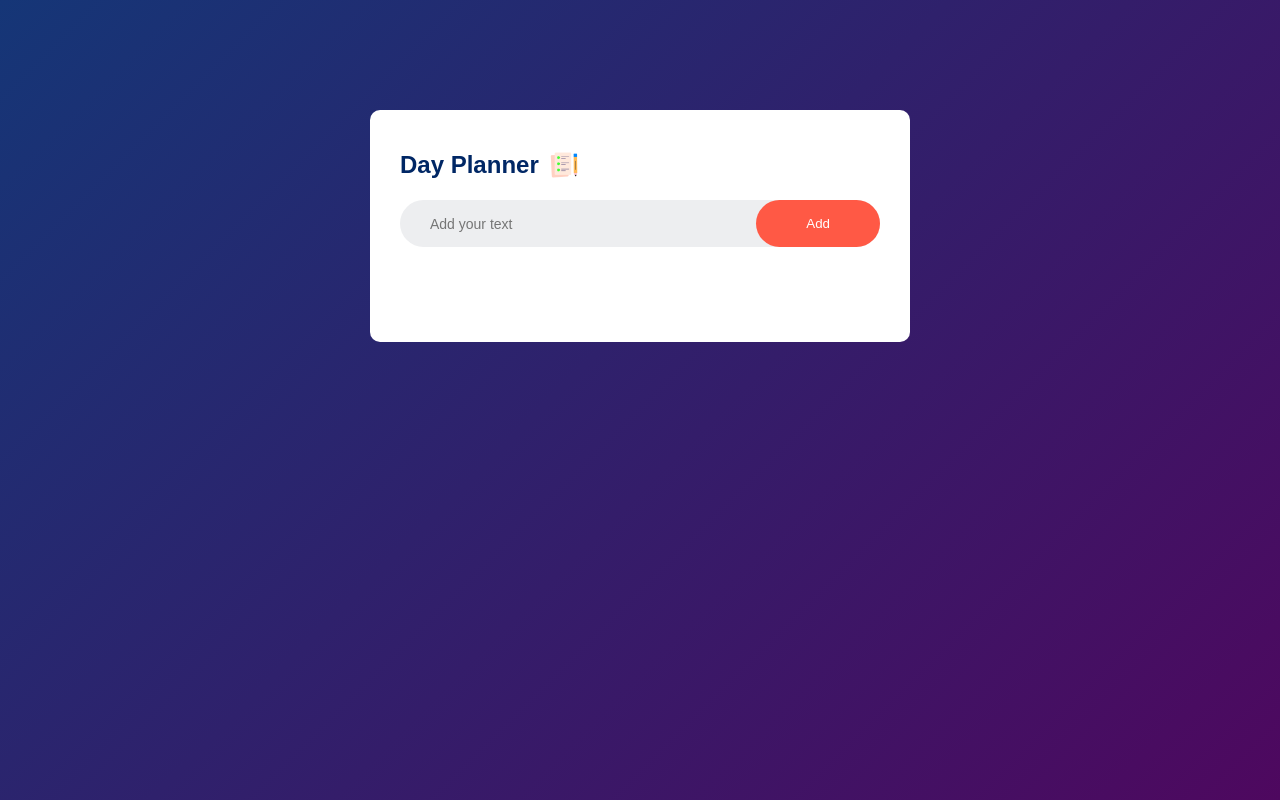
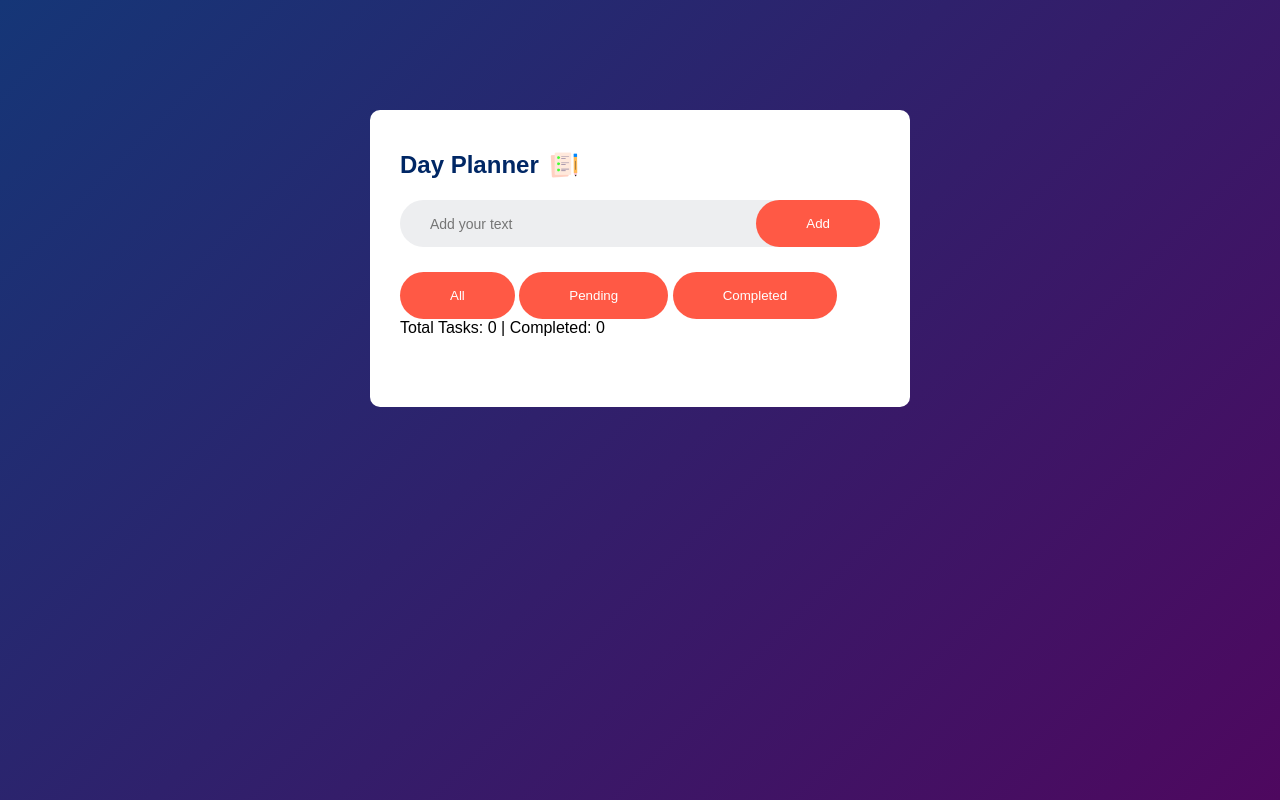
Before and after one commit to dwivediananya1406/Brainwave_Matrix_Intern, a plain HTML site: page index.html in a window 1280 px wide. Drawn offline with Linux system fonts and the light colour scheme.

Commit message:
Update index.html

```diff
--- a/index.html
+++ b/index.html
@@ -1,11 +1,13 @@
 <!DOCTYPE html>
 <html lang="en">
+
 <head>
   <meta charset="UTF-8">
   <meta name="viewport" content="width=device-width, initial-scale=1.0">
   <title>Day Planner App</title>
   <link rel="stylesheet" href="style.css">
 </head>
+
 <body>
   <div class="container">
     <div class="todo-app">
@@ -14,6 +16,13 @@
         <input type="text" id="input-box" placeholder="Add your text">
         <button onclick="addTask()">Add</button>
       </div>
+      <div class="filters">
+        <button id="show-all" class="filter-btn active">All</button>
+        <button id="show-pending" class="filter-btn">Pending</button>
+        <button id="show-completed" class="filter-btn">Completed</button>
+      </div>
+      <p id="task-counter">Total Tasks: 0 | Completed: 0</p>
+
       <ul id="list-container">
         <!-- Tasks will be added here -->
       </ul>
@@ -21,4 +30,5 @@
   </div>
   <script src="script.js" defer></script>
 </body>
+
 </html>
```
